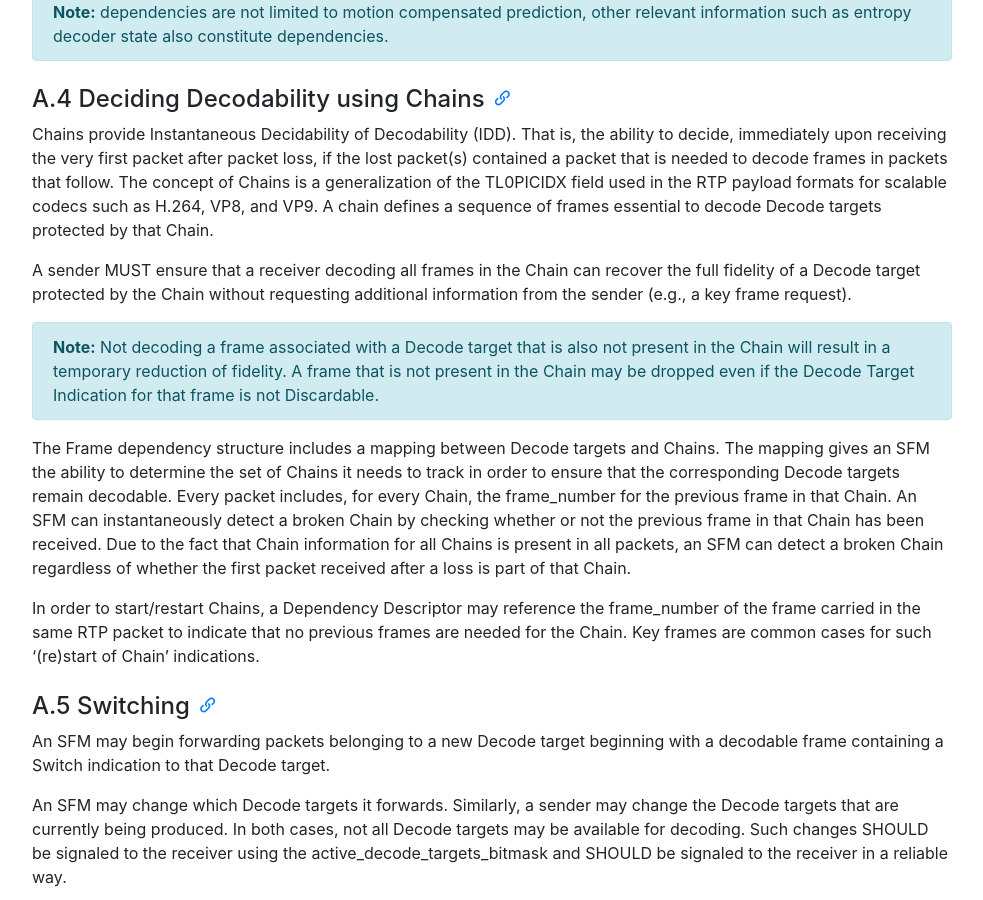
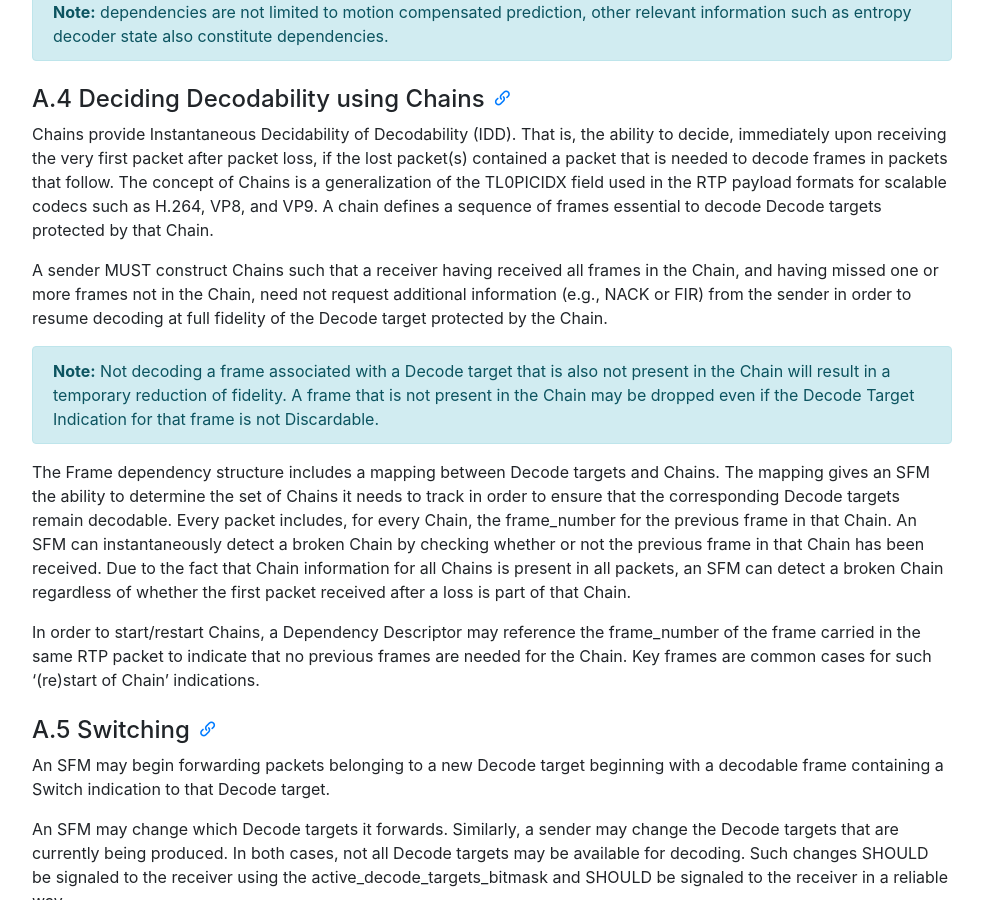
Before and after one commit to AOMediaCodec/av1-rtp-spec, a Jekyll site: the page built from index.md, in a window 1280 px wide and 900 px high, scrolled down 21276 px. Shown: the whole window, without its empty margins (53-1036 px from the left). Built offline with Jekyll 4.4.1, drawn with Linux system fonts in a browser that asks for light colours; nearby versions of some CDN libraries.

Commit message:
Repolish constraint on sender about chains

```diff
--- a/av1-rtp-spec.md
+++ b/av1-rtp-spec.md
@@ -737,7 +737,7 @@ A frame for which all Referred frames are decodable MUST itself be decodable.
 
 Chains provide Instantaneous Decidability of Decodability (IDD). That is, the ability to decide, immediately upon receiving the very first packet after packet loss, if the lost packet(s) contained a packet that is needed to decode frames in packets that follow. The concept of Chains is a generalization of the TL0PICIDX field used in the RTP payload formats for scalable codecs such as H.264, VP8, and VP9. A chain defines a sequence of frames essential to decode Decode targets protected by that Chain.
 
-A sender MUST ensure that a receiver decoding all frames in the Chain can recover the full fidelity of a Decode target protected by the Chain without requesting additional information from the sender (e.g., a key frame request).
+A sender MUST construct Chains such that a receiver having received all frames in the Chain, and having missed one or more frames not in the Chain, need not request additional information (e.g., NACK or FIR) from the sender in order to resume decoding at full fidelity of the Decode target protected by the Chain.
 
 **Note:** Not decoding a frame associated with a Decode target that is also not present in the Chain will result in a temporary reduction of fidelity. A frame that is not present in the Chain may be dropped even if the Decode Target Indication for that frame is not Discardable.
 {:.alert .alert-info }
```
